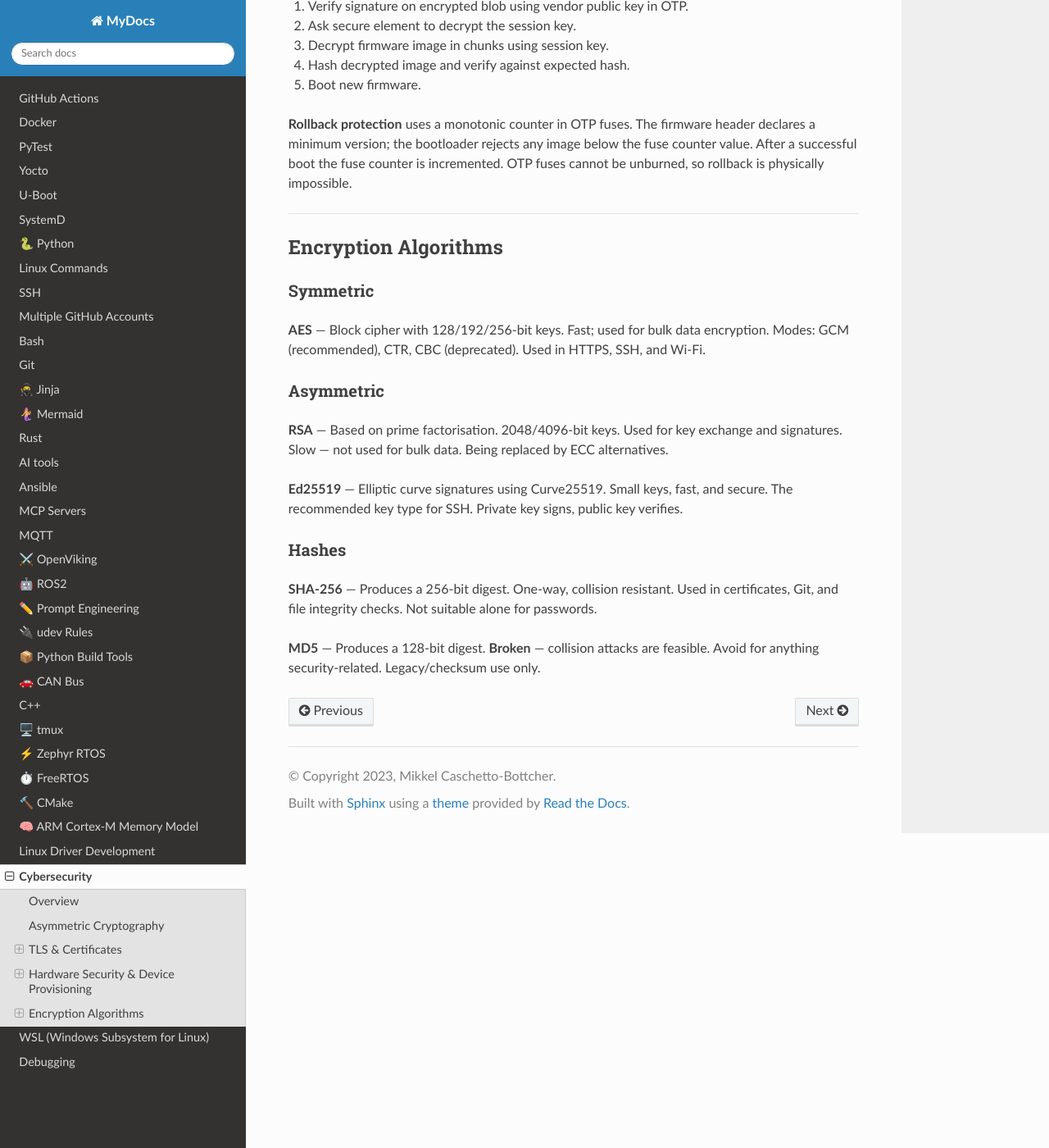
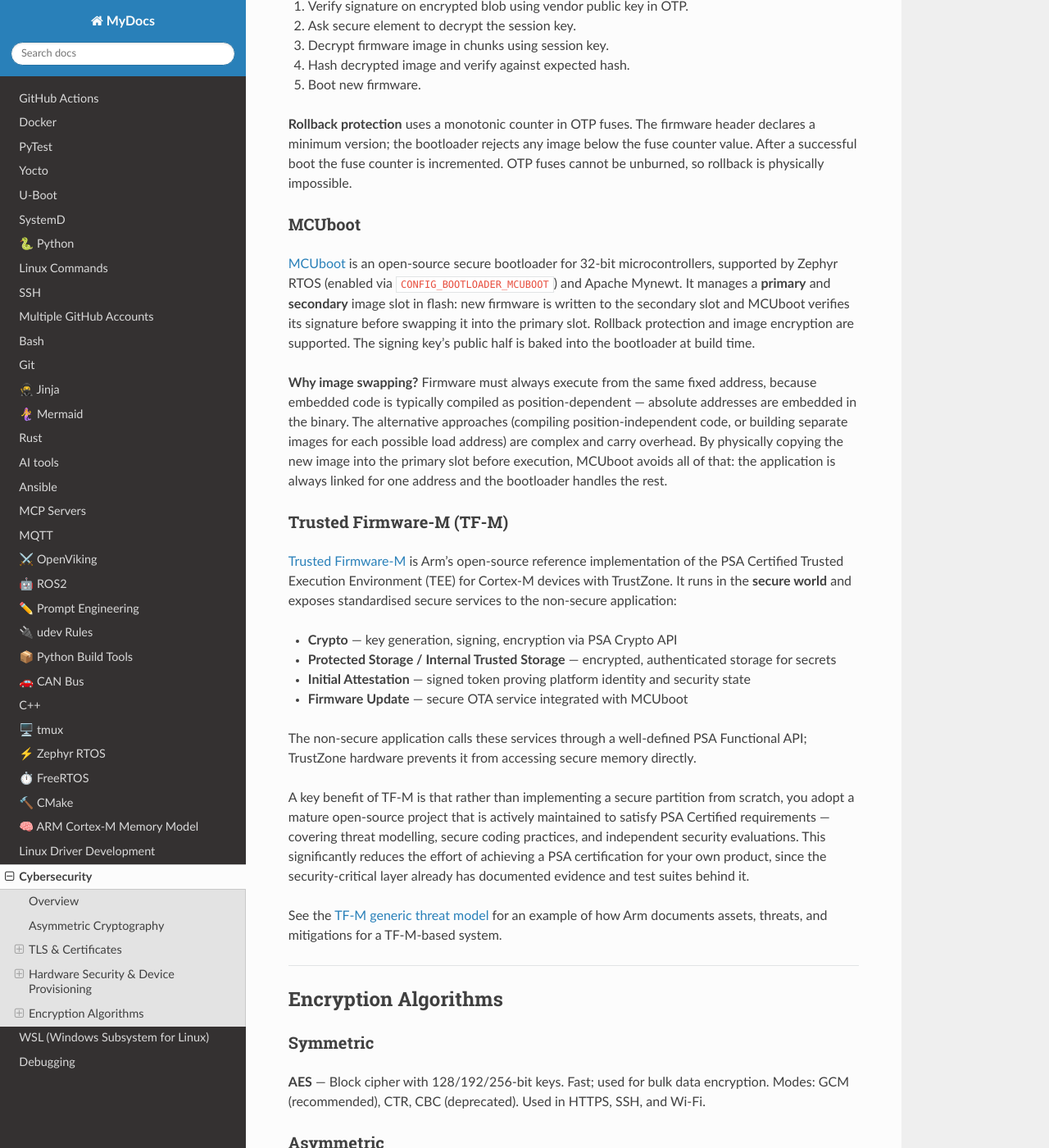
Before and after one commit to mcbottcher/my_docs, a Sphinx documentation site: the page built from docs/source/cybersecurity.rst, in a window 1280 px wide and 1400 px high, scrolled down 6809 px. Shown: the whole window at 82% size. Built offline with Sphinx 7.4.7 and the Read the Docs theme 3.1.0, drawn with Linux system fonts in a browser that asks for light colours.

Commit message:
cybersecurity: add MCUboot and TF-M sections

```diff
--- a/docs/source/cybersecurity.rst
+++ b/docs/source/cybersecurity.rst
@@ -302,6 +302,29 @@ declares a minimum version; the bootloader rejects any image below the fuse coun
 After a successful boot the fuse counter is incremented. OTP fuses cannot be unburned,
 so rollback is physically impossible.
 
+MCUboot
+^^^^^^^
+
+`MCUboot <https://docs.mcuboot.com/>`_ is an open-source secure bootloader for 32-bit microcontrollers, supported by Zephyr RTOS (enabled via ``CONFIG_BOOTLOADER_MCUBOOT``) and Apache Mynewt. It manages a **primary** and **secondary** image slot in flash: new firmware is written to the secondary slot and MCUboot verifies its signature before swapping it into the primary slot. Rollback protection and image encryption are supported. The signing key's public half is baked into the bootloader at build time.
+
+**Why image swapping?** Firmware must always execute from the same fixed address, because embedded code is typically compiled as position-dependent — absolute addresses are embedded in the binary. The alternative approaches (compiling position-independent code, or building separate images for each possible load address) are complex and carry overhead. By physically copying the new image into the primary slot before execution, MCUboot avoids all of that: the application is always linked for one address and the bootloader handles the rest.
+
+Trusted Firmware-M (TF-M)
+^^^^^^^^^^^^^^^^^^^^^^^^^^
+
+`Trusted Firmware-M <https://trustedfirmware-m.readthedocs.io/en/latest/>`_ is Arm's open-source reference implementation of the PSA Certified Trusted Execution Environment (TEE) for Cortex-M devices with TrustZone. It runs in the **secure world** and exposes standardised secure services to the non-secure application:
+
+- **Crypto** — key generation, signing, encryption via PSA Crypto API
+- **Protected Storage / Internal Trusted Storage** — encrypted, authenticated storage for secrets
+- **Initial Attestation** — signed token proving platform identity and security state
+- **Firmware Update** — secure OTA service integrated with MCUboot
+
+The non-secure application calls these services through a well-defined PSA Functional API; TrustZone hardware prevents it from accessing secure memory directly.
+
+A key benefit of TF-M is that rather than implementing a secure partition from scratch, you adopt a mature open-source project that is actively maintained to satisfy PSA Certified requirements — covering threat modelling, secure coding practices, and independent security evaluations. This significantly reduces the effort of achieving a PSA certification for your own product, since the security-critical layer already has documented evidence and test suites behind it.
+
+See the `TF-M generic threat model <https://trustedfirmware-m.readthedocs.io/en/latest/security/threat_models/generic_threat_model.html#>`_ for an example of how Arm documents assets, threats, and mitigations for a TF-M-based system.
+
 ----
 
 Encryption Algorithms
```
